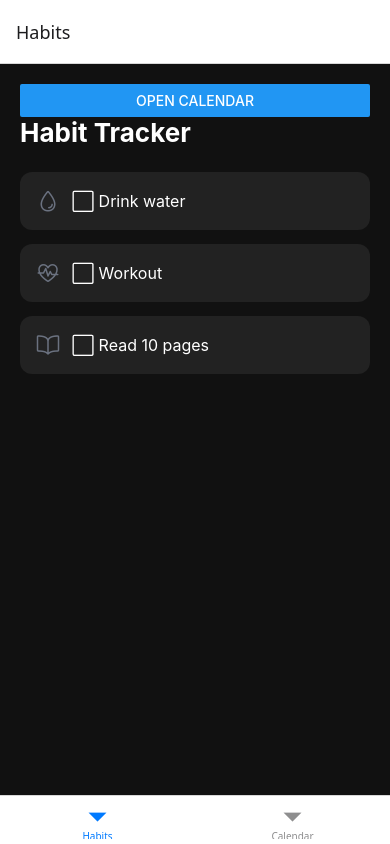
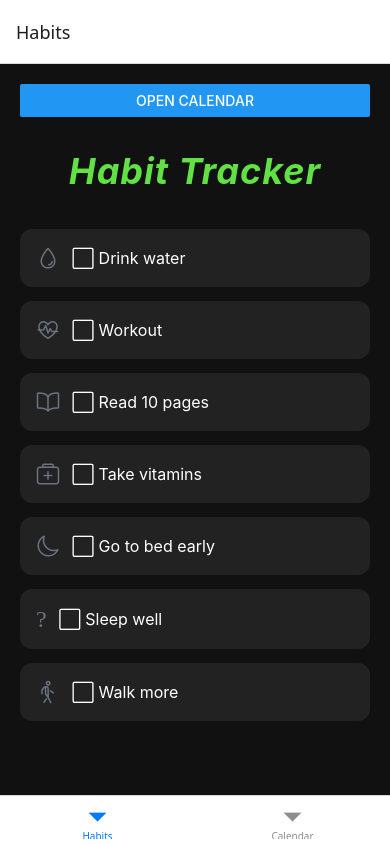
Before and after one commit to serg-kyrios/HabitTracker, a React Native app: screen /Home in a window 390 px wide. Built offline with nearby package versions, Linux system fonts and the light colour scheme.

Commit message:
add colot.ts

```diff
--- a/screens/CalendarScreen.tsx
+++ b/screens/CalendarScreen.tsx
@@ -1,6 +1,7 @@
 import { View } from "react-native";
 import { Calendar } from "react-native-calendars";
 import { useState } from "react";
+import { colors } from "../styles/color";
 
 export default function CalendarScreen() {
   const [markedDates, setMarkedDates] = useState<MarkedDates>({});
@@ -25,7 +26,13 @@ export default function CalendarScreen() {
   };
 
   return (
-    <View style={{ flex: 1 }}>
+    <View
+      style={{
+        flex: 1,
+        backgroundColor: colors.backgroundColor,
+        opacity: 0.9,
+      }}
+    >
       <Calendar
         onDayPress={onDayPress}
         markedDates={markedDates}
--- a/screens/HomeScreen.tsx
+++ b/screens/HomeScreen.tsx
@@ -5,7 +5,7 @@ import { Button } from "react-native";
 import { BottomTabScreenProps } from "@react-navigation/bottom-tabs";
 import { RootTabParamList } from "../navigation/types";
 import { Ionicons } from "@expo/vector-icons";
-
+import { colors } from "../styles/color";
 type Habit = {
   id: string;
   title: string;
@@ -21,6 +21,30 @@ export default function HomeScreen({ navigation }: Props) {
     { iconName: "water-outline", id: "1", title: "Drink water", done: false },
     { iconName: "fitness-outline", id: "2", title: "Workout", done: false },
     { iconName: "book-outline", id: "3", title: "Read 10 pages", done: false },
+    {
+      iconName: "medkit-outline",
+      id: "4",
+      title: "Take vitamins",
+      done: false,
+    },
+    {
+      iconName: "moon-outline",
+      id: "5",
+      title: "Go to bed early",
+      done: false,
+    },
+    {
+      iconName: "sun-outline",
+      id: "6",
+      title: "Sleep well",
+      done: false,
+    },
+    {
+      iconName: "walk-outline",
+      id: "7",
+      title: "Walk more",
+      done: false,
+    },
   ]);
 
   const toggleHabit = (id: string) => {
@@ -30,13 +54,17 @@ export default function HomeScreen({ navigation }: Props) {
   };
 
   return (
-    <View style={styles.container}>
+    <View
+      style={[styles.container, { backgroundColor: colors.backgroundColor }]}
+    >
       <Button
         title="Open calendar"
         onPress={() => navigation.navigate("Calendar")}
       />
 
-      <Text style={styles.header}>Habit Tracker</Text>
+      <Text style={[styles.header, { color: colors.text.forTheMain }]}>
+        Habit Tracker
+      </Text>
 
       <FlatList
         data={habits}
--- /dev/null
+++ b/styles/color.ts
@@ -0,0 +1,59 @@
+export const colors = {
+  //background: "#E66666",
+  backgroundColor: "#111",
+  text: {
+    forTheMain: "#62E145",
+    primary: "#333",
+    secondary: "#999",
+    error: "#E3350D",
+  },
+  surface: {
+    primary: "#f5f5f5",
+    secondary: "#f0f0f0",
+    border: "#eee",
+  },
+  white: "#fff",
+  transparent: {
+    white25: "rgba(255,255,255,0.25)",
+    white70: "rgba(255,255,255,0.7)",
+    black10: "rgba(0,0,0,0.1)",
+  },
+};
+
+export const typeColors: Record<string, string> = {
+  normal: "#A8A878",
+  fire: "#F08030",
+  water: "#6890F0",
+  electric: "#F8D030",
+  grass: "#78C850",
+  ice: "#98D8D8",
+  fighting: "#C03028",
+  poison: "#A040A0",
+  ground: "#E0C068",
+  flying: "#A890F0",
+  psychic: "#F85888",
+  bug: "#A8B820",
+  rock: "#B8A038",
+  ghost: "#705898",
+  dragon: "#7038F8",
+  dark: "#705848",
+  steel: "#B8B8D0",
+  fairy: "#EE99AC",
+};
+
+type Stat =
+  | "hp"
+  | "attack"
+  | "defense"
+  | "special-attack"
+  | "special-defense"
+  | "speed";
+
+export const statColors: Record<Stat, string> = {
+  hp: "#FF5959",
+  attack: "#F5AC78",
+  defense: "#FAE078",
+  "special-attack": "#9DB7F5",
+  "special-defense": "#A7DB8D",
+  speed: "#FA92B2",
+};
--- a/styles/homeStyles.ts
+++ b/styles/homeStyles.ts
@@ -4,14 +4,21 @@ export const styles = StyleSheet.create({
   container: {
     flex: 1,
     padding: 20,
-    backgroundColor: "#111",
+    //backgroundColor: "#111",
   },
 
   header: {
-    fontSize: 26,
+    fontStyle: "italic", // ✅ Стиль
+    color: "#FFFFFF", // ✅ Колір
+    lineHeight: 28, // ✅ Відстань між рядками
+    letterSpacing: 1, // ✅ Відстань між буквами
+    fontSize: 36,
     fontWeight: "bold",
-    color: "white",
     marginBottom: 20,
+    alignContent: "center",
+    textAlign: "center",
+    padding: 20,
+    marginTop: 20,
   },
 
   habitItem: {
```
